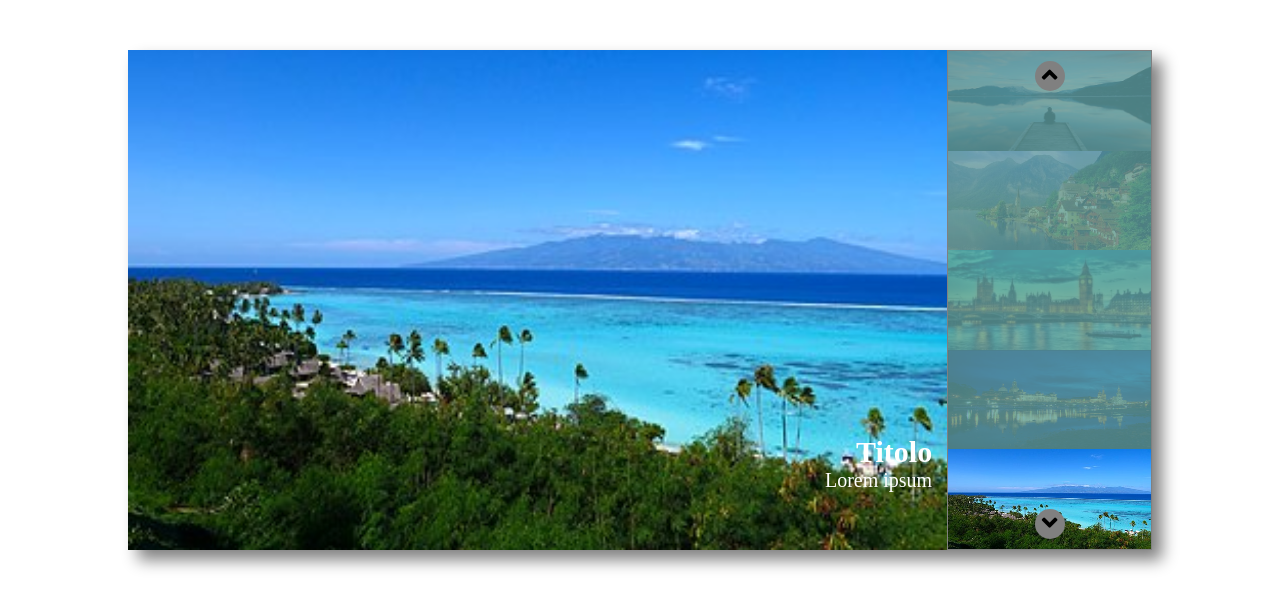
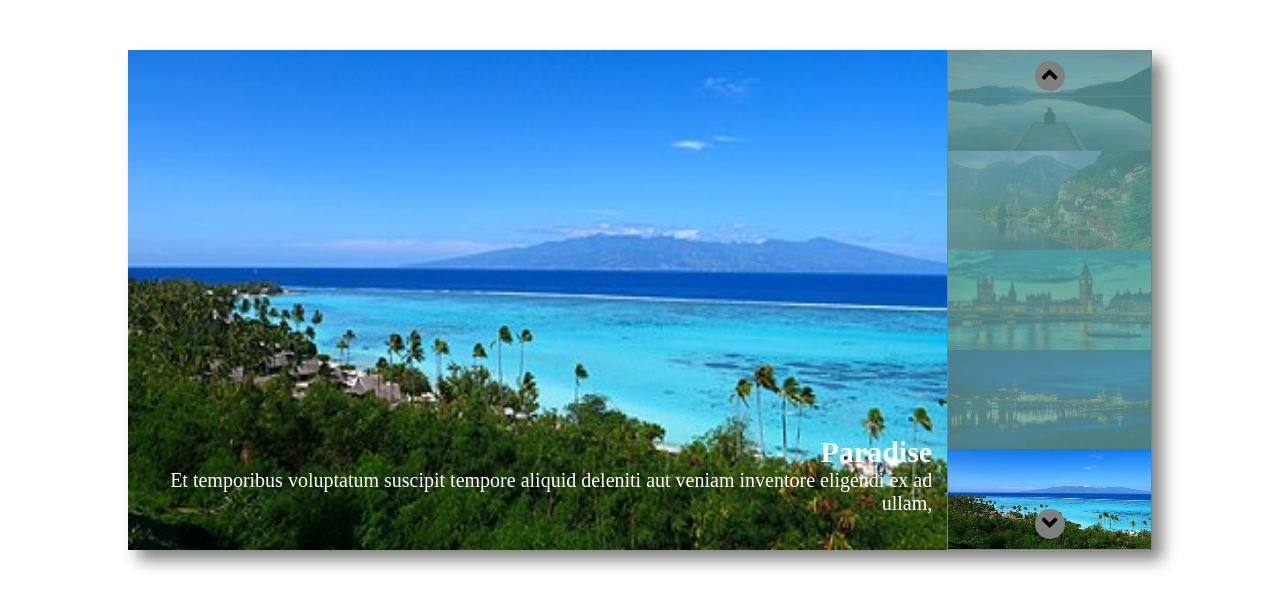
Before and after one commit to Vinc-78/js-array-carousel, a plain HTML site: page index.html in a window 1280 px wide. Both pictures are taken after a click on the icon 1049 px from the left and 74 px from the top of the page. Drawn offline with Linux system fonts and the light colour scheme.

Commit message:
concluso con bonus

```diff
--- a/css/style.css
+++ b/css/style.css
@@ -72,8 +72,11 @@
            bottom: 15px;
            right: 15px;
            text-align: end;
+           opacity: 0;
            z-index: 99;
            }
+
+.container-image>.box-info.attiva{opacity: 1;}
 
 .box-info>.title{ font-size: 30px;
                  font-weight: bold;}
--- a/index.html
+++ b/index.html
@@ -16,15 +16,6 @@
         <div class="row">
             <div class="container-image">
 
-
-                <div class="box-info">
-                    <div class="title">
-                        Titolo
-                    </div>
-                    <div class="text">
-                        Lorem ipsum
-                    </div>
-                </div>
 
             </div>
 
--- a/js/script.js
+++ b/js/script.js
@@ -26,7 +26,9 @@ const text = [
 // lavoro su aside e creo le anteprime dall'arrey uno sotto l'altra
 
 const aside = document.querySelector(".aside");
-const containerImg = document.querySelector(".container-image")
+const containerImg = document.querySelector(".container-image");
+
+
 
 let currentIndex = 0;
 
@@ -36,22 +38,43 @@ for (let i = 0; i < items.length; i++) {
     const anteprimaCorrente = items[i];
     const immagineCorrente = items[i];
 
+    const titoloCorrente = title[i];
 
+    const testoCorrente = text[i];
+
+    console.log(titoloCorrente);
 
     //una variabile a cui assegnare il primo indice e la classe per mostrare l'anteprima
 
     let attivaAnteprima = " ";
     let attivaImmagine = " ";
+    let attivaBox = " ";
 
     if (i === currentIndex) { attivaAnteprima = "attiva" }
     if (i === currentIndex) { attivaImmagine = "attiva" }
+    if (i === currentIndex) { attivaBox = "attiva" }
 
     //crep gli elementi Anteprima e l'inserirsco in HTML
 
     const tagAnteprima = ` <div class="anteprima ${attivaAnteprima}"><img src="${anteprimaCorrente}" alt="img ${i}"></div>`;
     const tagImmagine = ` <img class="${attivaImmagine}" src="${immagineCorrente}" alt="img ${i}">`;
+
+    const tagBox = ` <div class="box-info ${attivaBox}">
+                            <div class="title">
+                                   ${titoloCorrente}
+
+                             </div>
+
+                            <div class="text">
+                                   ${testoCorrente}
+                            </div>
+                        </div>
+                       `
+
     aside.innerHTML += tagAnteprima;
     containerImg.innerHTML += tagImmagine;
+    containerImg.innerHTML += tagBox;
+
 
 }
 
@@ -71,8 +94,11 @@ frecciaSu.addEventListener("click", function () {
 
     const attivaImmagine = containerImg.querySelector(".attiva");
 
+    const attivaBox = containerImg.querySelector(".container-image>.box-info.attiva");
+
     attivaAnteprima.classList.remove("attiva");
     attivaImmagine.classList.remove("attiva");
+    attivaBox.classList.remove("attiva");
 
     currentIndex--;
 
@@ -88,12 +114,17 @@ frecciaSu.addEventListener("click", function () {
 
     const imgImmagine = containerImg.querySelectorAll("img");
 
+    const Box = containerImg.querySelectorAll(".box-info")
+
     console.log(imgAnteprima);
     console.log(imgImmagine);
+    console.log(Box);
 
     const newAnteprima = imgAnteprima[currentIndex];
 
     const newImmagine = imgImmagine[currentIndex];
+
+    const newBox = Box[currentIndex];
 
     console.log(newAnteprima)
 
@@ -101,16 +132,21 @@ frecciaSu.addEventListener("click", function () {
 
     newImmagine.classList.add("attiva");
 
+    newBox.classList.add("attiva");
+
 });
 
 frecciaGiu.addEventListener("click", function () {
 
     const attivaAnteprima = aside.querySelector(".attiva");
 
-    const attivaImmagine = containerImg.querySelector(".attiva");
+    const attivaImmagine = containerImg.querySelector(".container-image> img.attiva");
+
+    const attivaBox = containerImg.querySelector(".container-image>.box-info.attiva");
 
     attivaAnteprima.classList.remove("attiva");
     attivaImmagine.classList.remove("attiva");
+    attivaBox.classList.remove("attiva");
 
     currentIndex++;
 
@@ -126,10 +162,14 @@ frecciaGiu.addEventListener("click", function () {
 
     const imgImmagine = containerImg.querySelectorAll("img");
 
+    const Box = containerImg.querySelectorAll(".box-info")
+
 
     const newAnteprima = imgAnteprima[currentIndex];
 
     const newImmagine = imgImmagine[currentIndex];
+
+    const newBox = Box[currentIndex];
 
 
 
@@ -137,4 +177,6 @@ frecciaGiu.addEventListener("click", function () {
 
     newImmagine.classList.add("attiva");
 
+    newBox.classList.add("attiva");
+
 });
```
